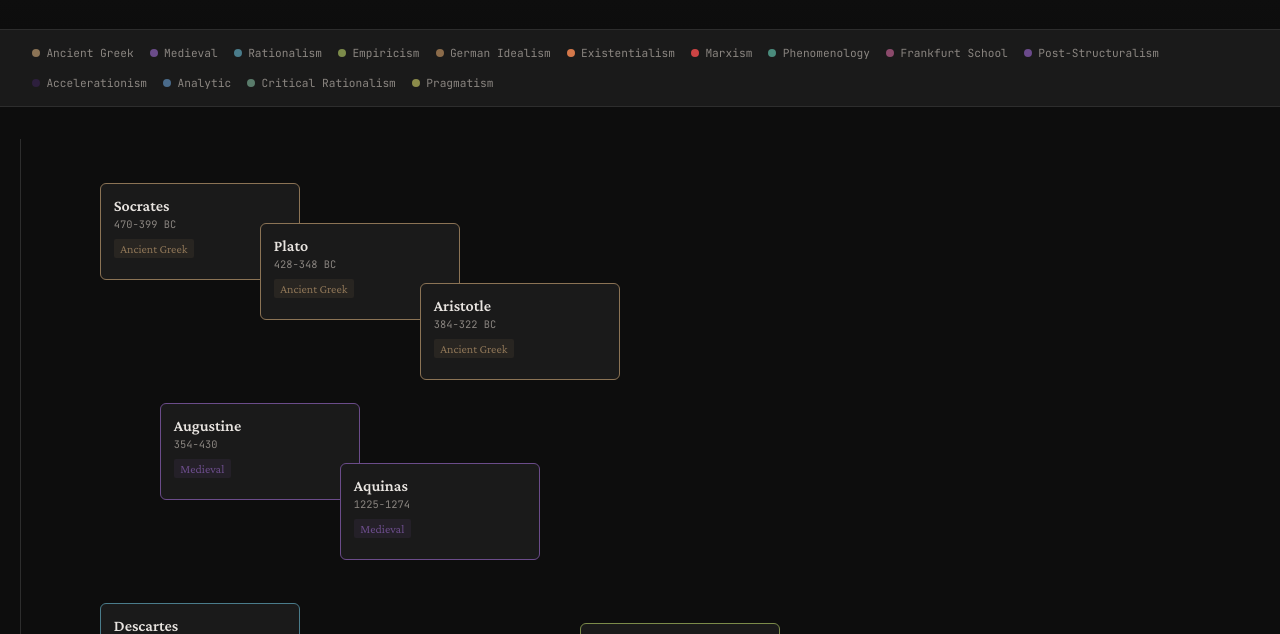
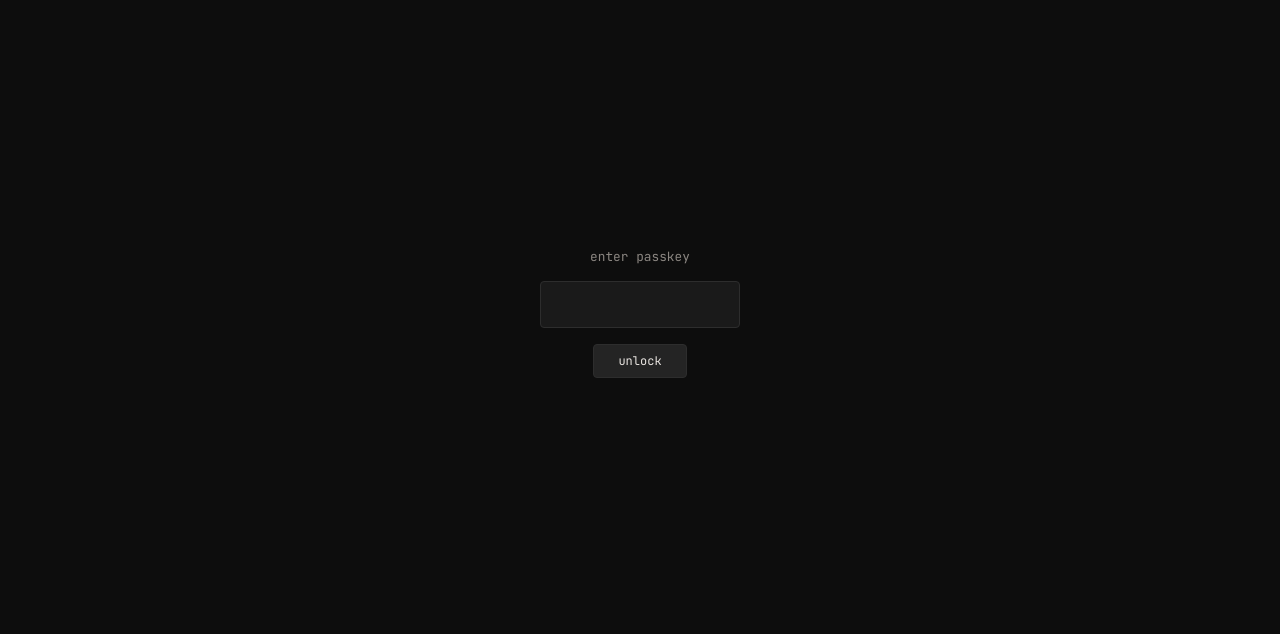
Before and after one commit to NiStBots/websites, a plain HTML site: page philosophy-flowchart/index.html in a window 1280 px wide. Shown: the part 87-721 px from the top of the page. Drawn offline with nearby package versions, Linux system fonts and the light colour scheme.

Commit message:
Add client-side passkey gate

```diff
--- a/philosophy-flowchart/index.html
+++ b/philosophy-flowchart/index.html
@@ -375,6 +375,14 @@
     </style>
 </head>
 <body>
+    <div id="gate" style="position:fixed;inset:0;background:#0d0d0d;z-index:9999;display:flex;flex-direction:column;align-items:center;justify-content:center;gap:1rem;">
+        <p style="color:#8a8580;font-family:JetBrains Mono,monospace;font-size:0.8rem;">enter passkey</p>
+        <input type="password" id="pw" style="background:#1a1a1a;border:1px solid #2d2d2d;color:#e8e4e0;padding:0.75rem 1rem;border-radius:4px;font-family:JetBrains Mono,monospace;font-size:1rem;width:200px;text-align:center;" onkeydown="if(event.key==='Enter')check()">
+        <button onclick="check()" style="background:#242424;border:1px solid #2d2d2d;color:#e8e4e0;padding:0.5rem 1.5rem;border-radius:4px;font-family:JetBrains Mono,monospace;font-size:0.75rem;cursor:pointer;">unlock</button>
+        <p id="err" style="color:#c44;font-family:JetBrains Mono,monospace;font-size:0.7rem;display:none;">wrong</p>
+    </div>
+    <script>const p='mercurius';function check(){document.getElementById('pw').value===p?(document.getElementById('gate').style.display='none',document.getElementById('pw').value=''):(document.getElementById('err').style.display='block',document.getElementById('pw').value='')}</script>
+
     <div class="header">
         <h1>Philosophy Flowchart</h1>
         <p>Y-axis = time, X-axis = overlap. Tap to expand.</p>
```
